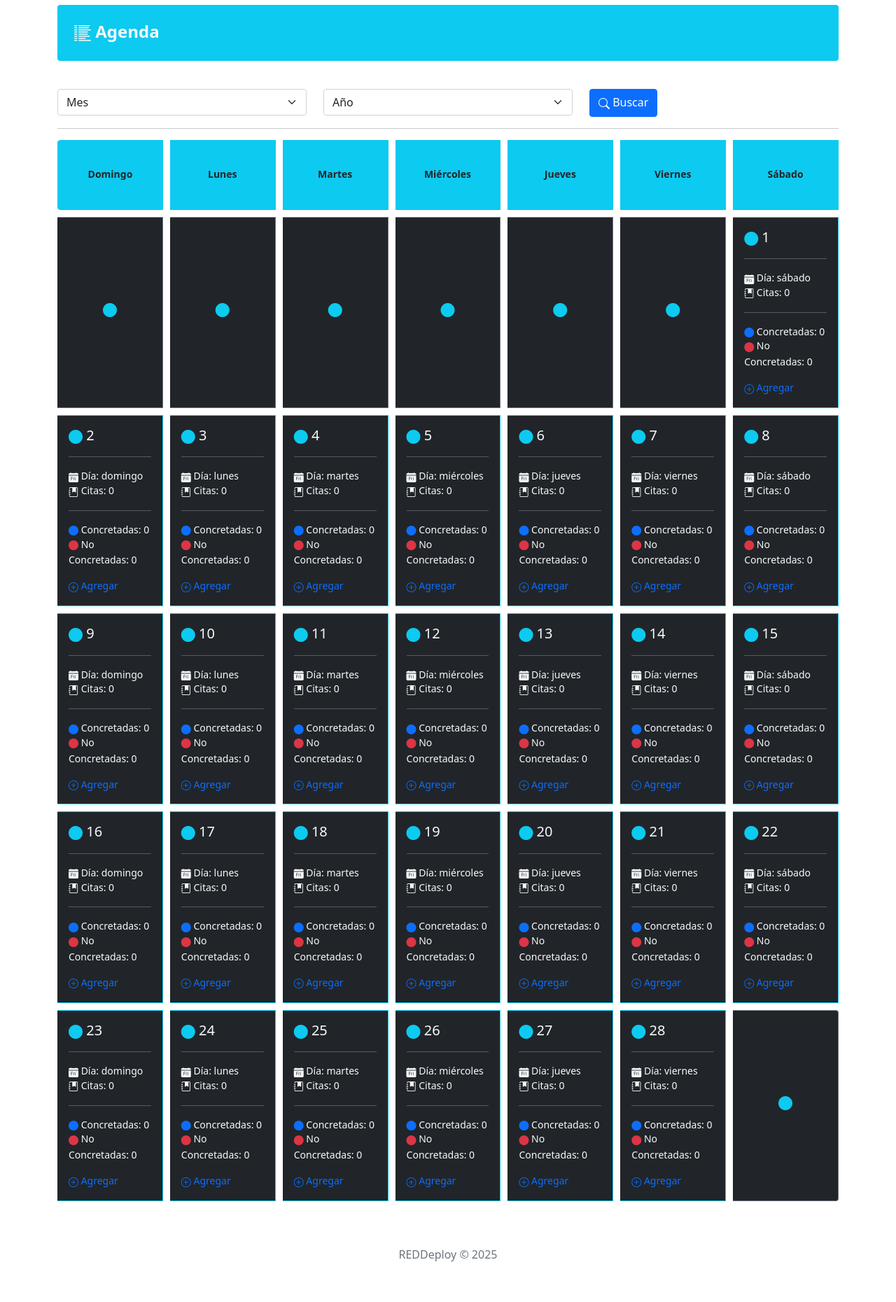
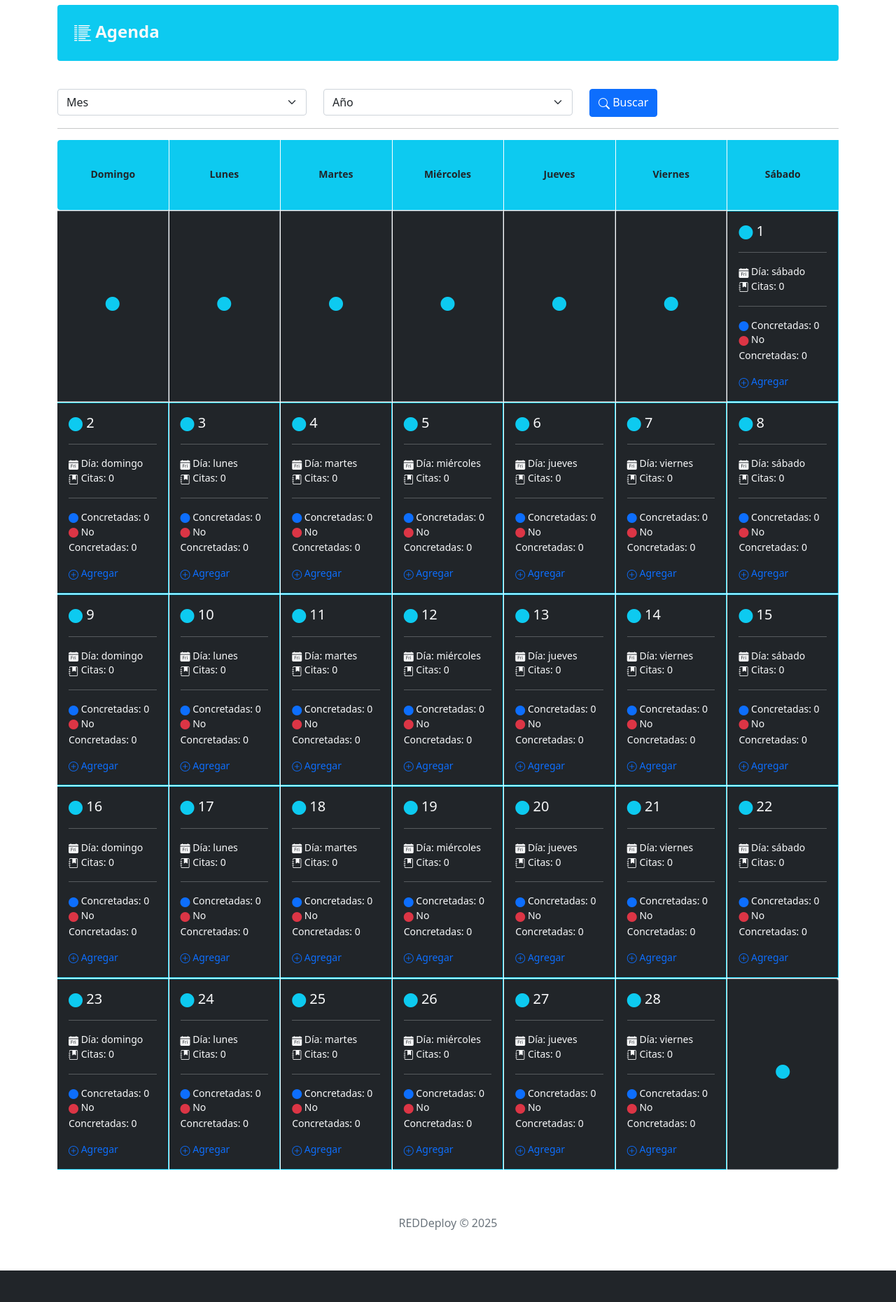
Before and after one commit to jesusrlv/medical, a PHP site: page /calendar2.php in a window 1280 px wide. Shown: the part 260-2120 px from the top of the page at 70% size. After the commit the page ends 2075 px from the top, so only its background shows below. Run offline with PHP 8.4, Linux system fonts and the light colour scheme; the visitor is signed in with stand-in values (Sample User, id 1); some libraries are stand-ins or nearby versions.

Commit message:
calendario listo, faltan los datos 2

```diff
--- a/calendar2.php
+++ b/calendar2.php
@@ -64,7 +64,7 @@ include('prcd/conn.php');
       #contenedorCalendario {
         display: grid;
         grid-template-columns: repeat(7, 1fr);
-        gap: 10px;
+        gap: 1px;
       }
 
     .card {
```
